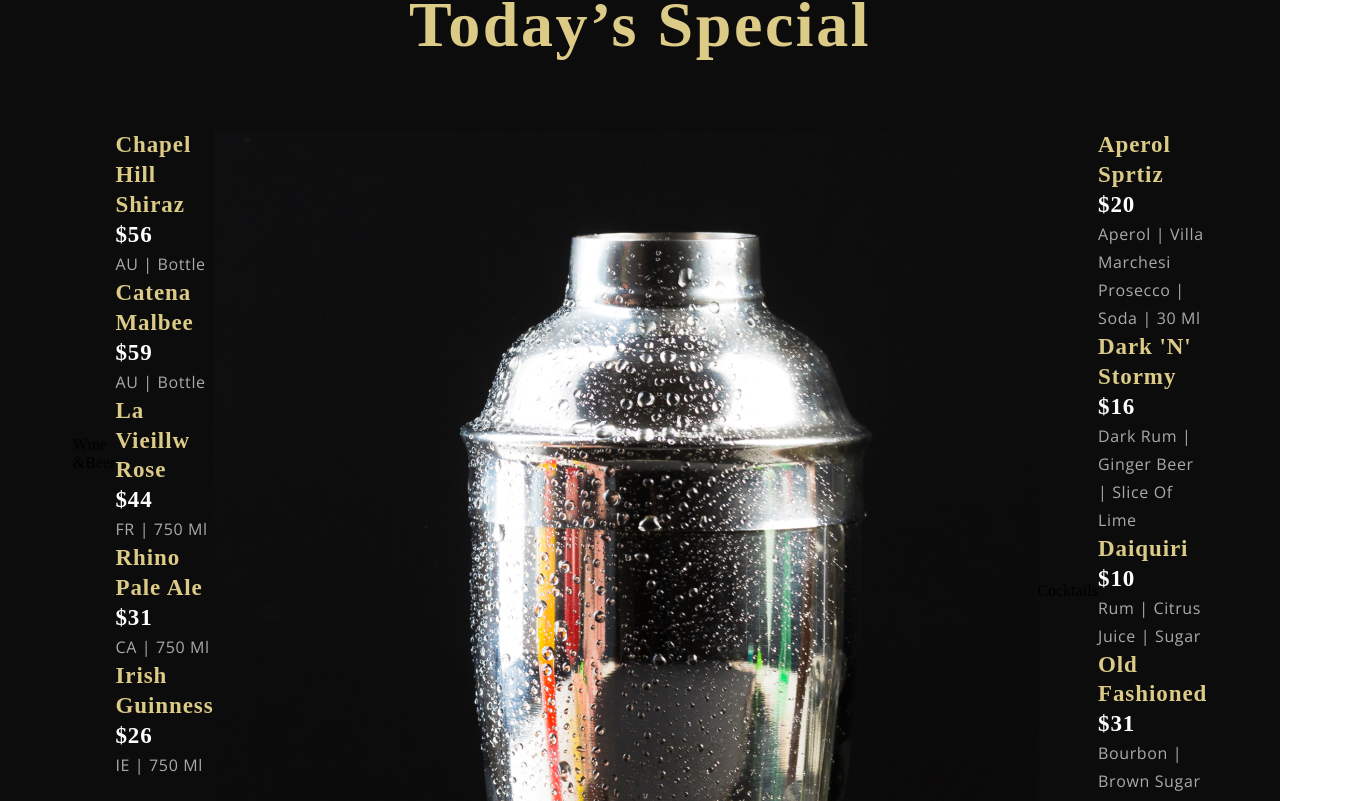
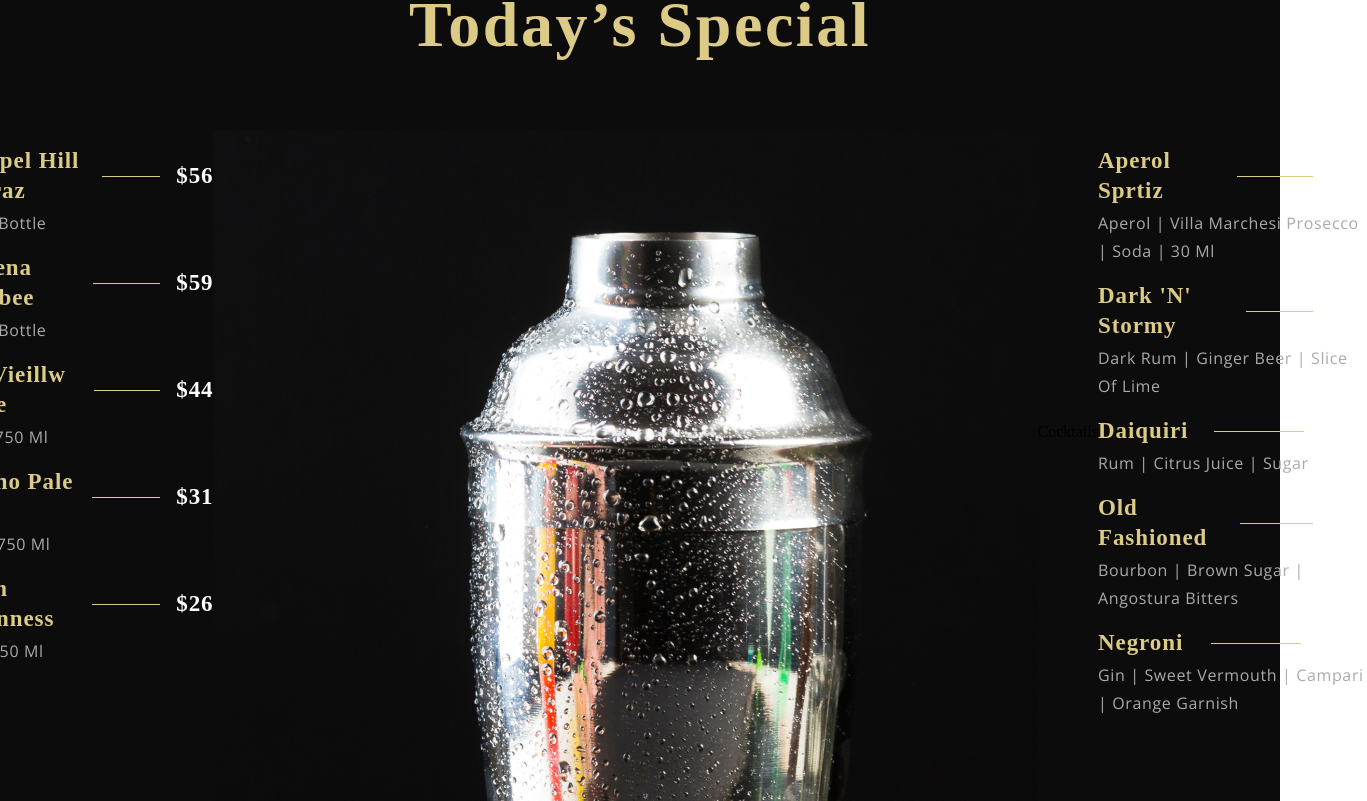
Before and after one commit to Nyakamba/gerich-restaurant, a React (Vite) app: page / in a window 1280 px wide. Shown: the part 2339-3140 px from the top of the page, 1367 px wide, since content can reach past the window. Built offline with nearby package versions, Linux system fonts and the light colour scheme; a web font is replaced by a local one.

Commit message:
MenuItem.css

```diff
--- a/src/components/Menuitem/MenuItem.css
+++ b/src/components/Menuitem/MenuItem.css
@@ -0,0 +1,32 @@
+.app__menuitem {
+  width: 100%;
+  margin: 1rem 0;
+
+  display: flex;
+  flex-direction: column;
+}
+
+.app__menuitem-head {
+  display: flex;
+  justify-content: space-between;
+  align-items: center;
+}
+
+.app__menuitem-sub {
+  width: 100%;
+  margin-top: 0.2rem;
+}
+
+.app__menuitem-dash {
+  width: 90px;
+  height: 1px;
+  background: var(--color-golden);
+
+  margin: 0 1rem;
+}
+
+.app__menuitem-price {
+  display: flex;
+  justify-content: flex-end;
+  align-items: flex-end;
+}
```
